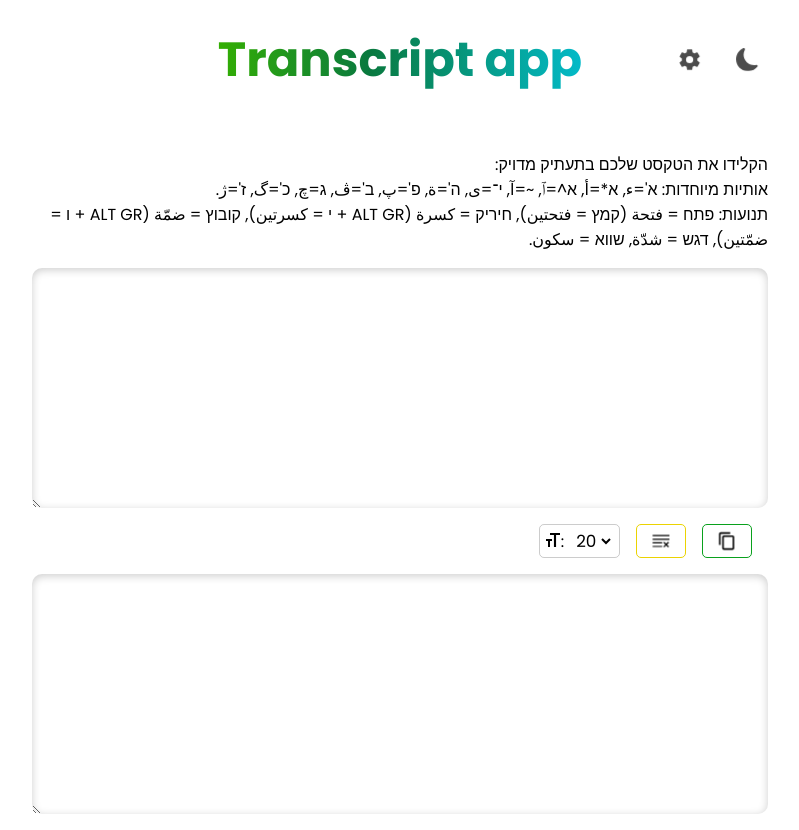
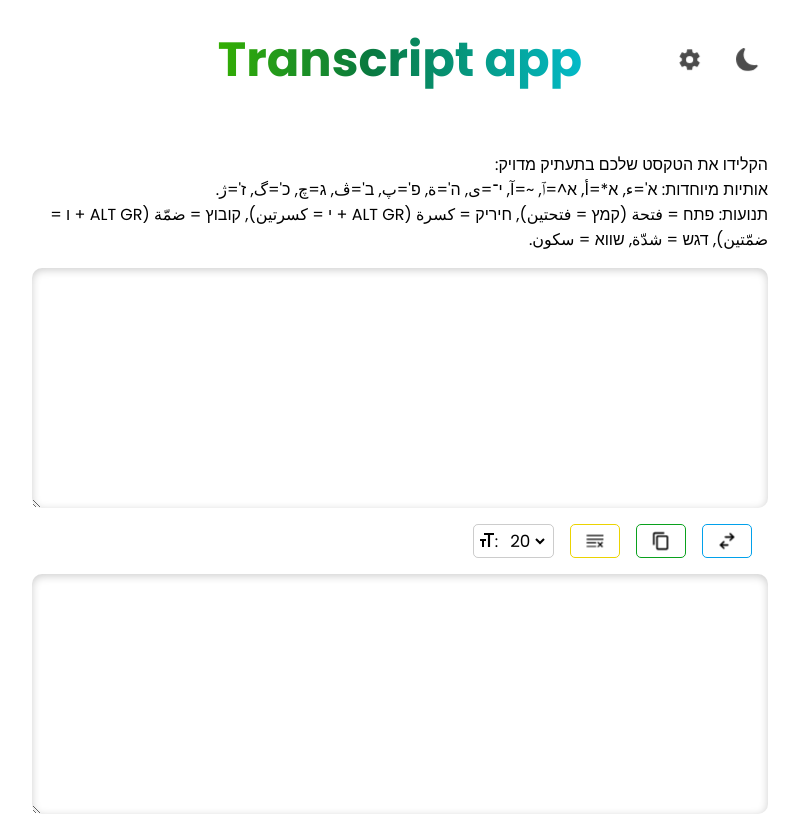
Before and after one commit to TomRossner/transcription-tool, a React (Create React App) app: page / in a window 1280 px wide. Shown: the whole page, without its empty margins (240-1039 px from the left). Built offline with nearby package versions, Linux system fonts and the light colour scheme.

Commit message:
Fix combination transcription and add transcribe button

```diff
--- a/src/components/Output.js
+++ b/src/components/Output.js
@@ -7,34 +7,38 @@
 import {IoMdDoneAll} from "react-icons/io";
 import {IoWarningOutline} from "react-icons/io5";
 import FontSizeInput from './FontSizeInput';
+import {TbSwitchHorizontal} from "react-icons/tb";
 
 const Output = () => {
-  const {inputValue, resetInput, theme, fontSize} = useContext(TranscriptContext);
+  const {inputValue, resetInput, theme, fontSize, isAutoTranscribeChecked} = useContext(TranscriptContext);
   const [transcribedValue, setTranscribedValue] = useState();
   const textAreaRef = useRef();
   const [copied, setCopied] = useState(false);
   const [warning, setWarning] = useState([]);
 
   const transcribe = (text) => {
-    const transcribedText = Array.from(text).map(letter => {
+    const transcribedText = [];
 
-      const currentLetter = letter;
-      // const nextLetter = text[letter + 1];
-      // const combination = currentLetter + nextLetter;
+    for (let i = 0; i < text.length; i++) {
+      const currentLetter = text[i];
+      const nextLetter = text[i + 1];
+      const combination = currentLetter + nextLetter;
 
-      // if (combination in dictionary) return dictionary[combination];
-      if (currentLetter in dictionary) return dictionary[currentLetter];
-      else {
-        if (warning.includes(letter)) return letter;
-        setWarning([...warning, letter]);
-        return letter;
+      if (combination in dictionary) {
+        transcribedText.push(dictionary[combination]);
+        i++; // Skip the next letter since we already transcribed it
+      } else if (currentLetter in dictionary) {
+        transcribedText.push(dictionary[currentLetter]);
+      } else {
+        if (warning.includes(currentLetter)) {
+          transcribedText.push(currentLetter);
+        } else {
+          setWarning([...warning, currentLetter]);
+          transcribedText.push(currentLetter);
+        }
       }
-    })
-    return checkForCombinations(transcribedText.join(""));
-  }
-
-  const checkForCombinations = (text) => {
-
+    }
+    return transcribedText.join("");
   }
 
   const copyText = (e) => {
@@ -63,7 +67,9 @@
       refreshWarning();
       return setTranscribedValue("");
     }
-    setTranscribedValue(transcribe(inputValue));
+    if (isAutoTranscribeChecked) {
+      setTranscribedValue(transcribe(inputValue));
+    }
     refreshWarning();
   }, [inputValue])
 
@@ -79,6 +85,14 @@
     <>
     <div className='middle'>
       <div className='buttons-container'>
+        {!isAutoTranscribeChecked && (
+          <Button
+            action={() => setTranscribedValue(transcribe(inputValue))}
+            text="Transcribe"
+            icon={<TbSwitchHorizontal className="icon"/>}
+            color="blue"
+          />
+        )}
         <Button
           action={copyText}
           text={copied ? "Copied!" : "Copy"}
--- a/src/components/Settings.js
+++ b/src/components/Settings.js
@@ -4,7 +4,7 @@
 import {VscChromeClose} from "react-icons/vsc";
 
 const Settings = () => {
-    const {setDefaultFontSize, defaultFontSize, setSettingsTabOpen} = useContext(TranscriptContext);
+    const {setDefaultFontSize, defaultFontSize, setSettingsTabOpen, isAutoTranscribeChecked, setIsAutoTranscribeChecked} = useContext(TranscriptContext);
 
     const handleDefaultFontSizeChange = (e) => {
         setDefaultFontSize(e.target.value);
@@ -14,13 +14,17 @@
         setSettingsTabOpen(false);
     }
 
+    const handleAutoTranscribeCheckChange = () => {
+        setIsAutoTranscribeChecked(!isAutoTranscribeChecked);
+    }
+
   return (
     <div className='settings-container'>
         <div className='settings-content'>
         <span className='icon-container' onClick={handleClose}><VscChromeClose className='icon'/></span>
             <div className='setting'>
                 <p>Auto-transcribe</p>
-                <ToggleSwitch/>
+                <ToggleSwitch state={isAutoTranscribeChecked} stateFunction={handleAutoTranscribeCheckChange}/>
             </div>
             <div className='setting'>
                 <p>Default font size</p>
--- a/src/components/ToggleSwitch.js
+++ b/src/components/ToggleSwitch.js
@@ -1,10 +1,10 @@
 import React from 'react';
 
-const ToggleSwitch = () => {
-    const handleChange = () => {}
+const ToggleSwitch = ({state, stateFunction}) => {
+
   return (
     <label className="switch">
-        <input type="checkbox" onChange={handleChange}/>
+        <input type="checkbox" checked={state} onChange={stateFunction}/>
         <span className="slider round"></span>
     </label>
   )
--- a/src/context/TranscriptContext.js
+++ b/src/context/TranscriptContext.js
@@ -14,7 +14,9 @@
     settingsTabOpen: false,
     setSettingsTabOpen: () => {},
     defaultFontSize: 20,
-    setDefaultFontSize: () => {}
+    setDefaultFontSize: () => {},
+    isAutoTranscribeChecked: false,
+    setIsAutoTranscribeChecked: () => {}
 })
 
 const TranscriptProvider = ({children}) => {
@@ -24,6 +26,7 @@
     const [defaultFontSize, setDefaultFontSize] = useState(20);
     const [fontSize, setFontSize] = useState(defaultFontSize);
     const [settingsTabOpen, setSettingsTabOpen] = useState(false);
+    const [isAutoTranscribeChecked, setIsAutoTranscribeChecked] = useState(false);
 
     const resetInput = () => setInputValue("");
     const resetFontSize = () => setFontSize(20);
@@ -42,7 +45,9 @@
       settingsTabOpen,
       setSettingsTabOpen,
       defaultFontSize,
-      setDefaultFontSize
+      setDefaultFontSize,
+      isAutoTranscribeChecked,
+      setIsAutoTranscribeChecked
     };
 
   return (
--- a/src/styles/main.styles.scss
+++ b/src/styles/main.styles.scss
@@ -2,6 +2,7 @@
 
 $green: rgb(9, 161, 29);
 $yellow: rgb(235, 211, 1);
+$blue: rgb(1, 161, 235);
 
 *{
     margin: 0;
@@ -272,6 +273,10 @@
                 background-color: $yellow;
                 background: linear-gradient(0deg, rgba(239,240,59,1) 31%, rgba(240,194,5,1) 100%);
             }
+            &.blue{
+                background-color: $blue;
+                background: linear-gradient(0deg, rgb(59, 189, 240) 31%, rgb(5, 126, 240) 100%);
+            }
         }
 
         &:active{
@@ -283,6 +288,9 @@
         }
         &.yellow{
             border: 1px solid $yellow;
+        }
+        &.blue{
+            border: 1px solid $blue;
         }
 
         span{
```
Also changed, not shown: 1 other file (tests, documents, lock files or other folders).
